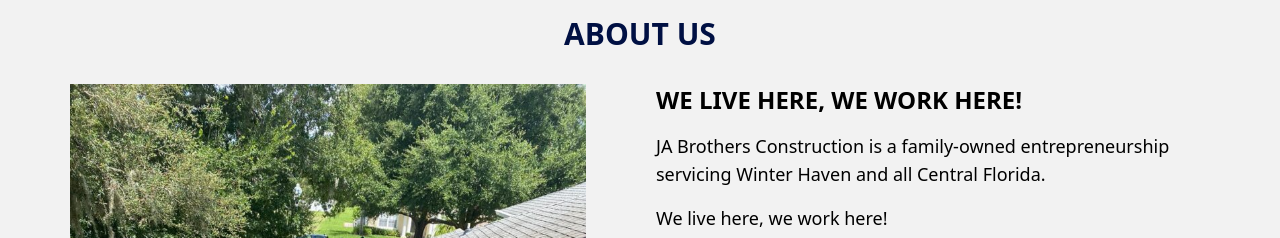
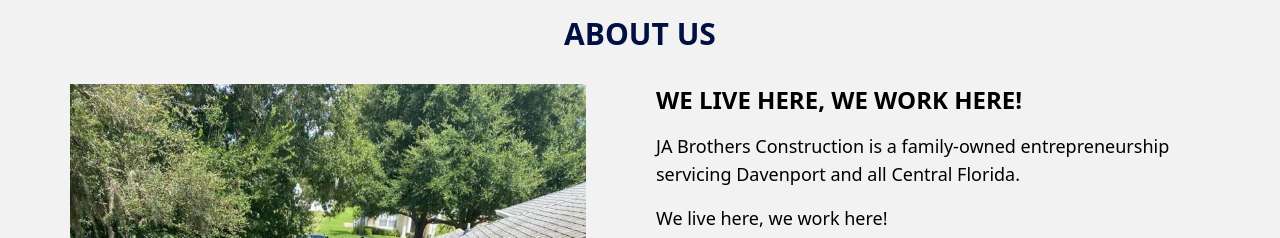
Before and after one commit to valacosta19/model-page, a React (Create React App) app: page / in a window 1280 px wide. Shown: the part 2100-2338 px from the top of the page. Built offline with nearby package versions, Linux system fonts and the light colour scheme.

Commit message:
About us change address

```diff
--- a/src/sections/About.js
+++ b/src/sections/About.js
@@ -9,7 +9,7 @@ export const About = () => {
         <div className='m-auto'><img className='max-h-[43rem]' src={require('../assets/about-us-image.jpeg')} alt='ja construction owner installing gutters' /></div>
         <div>
           <Typography variant='h3' title='We live here, we work here!' />
-          <Typography variant='p' className='mt-4 text-lg' title='JA Brothers Construction is a family-owned entrepreneurship servicing Winter Haven and all Central Florida.' />
+          <Typography variant='p' className='mt-4 text-lg' title='JA Brothers Construction is a family-owned entrepreneurship servicing Davenport and all Central Florida.' />
           <Typography variant='p' className='mt-4 text-lg' title='We live here, we work here!' />
           <Typography variant='p' className='mt-4 text-lg' title='We are committed to the customer satisfaction and exceptional quality services for all of your gutter needs. Our team performs everything from standard gutter repair, maintenance, cleanings, and complete gutter installations for both residential as well as commercial properties.' />
           <Typography variant='p' className='mt-4 text-lg' title='Honesty, Efficiency, and Quality Matter to Us' />
```
